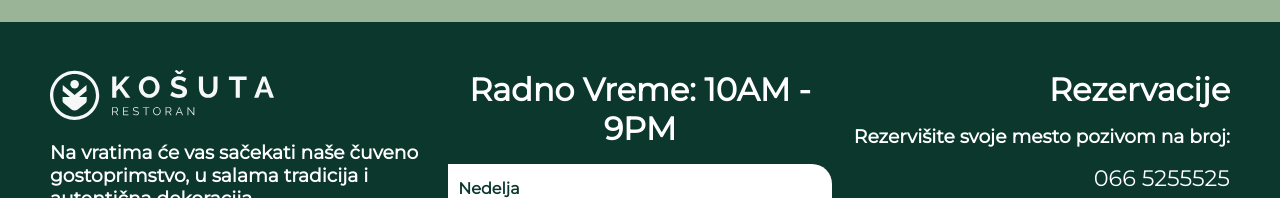
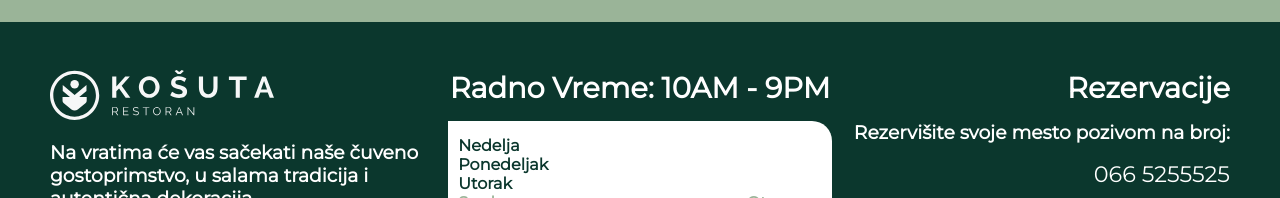
Before and after one commit to DenisPozder/Kosuta, a React (Create React App) app: page /restoran/o-nama in a window 1280 px wide. Shown: the part 2506-2704 px from the top of the page. Built offline with nearby package versions, Linux system fonts and the light colour scheme; a web font is replaced by a local one.

Commit message:
Saving Chnages

```diff
--- a/src/Layout/RestaurantFooter/restaurant-footer.css
+++ b/src/Layout/RestaurantFooter/restaurant-footer.css
@@ -42,6 +42,7 @@
     font-family: var(--restaurant-font);
     color: var(--white);
     user-select: none;
+    font-size: 1.8rem;
 }
 
 .rfc-days {
@@ -88,6 +89,7 @@
     font-family: var(--restaurant-font);
     color: var(--white);
     user-select: none;
+    font-size: 1.8rem;
 }
 
 .rf-column:nth-child(3) h3 {
```
